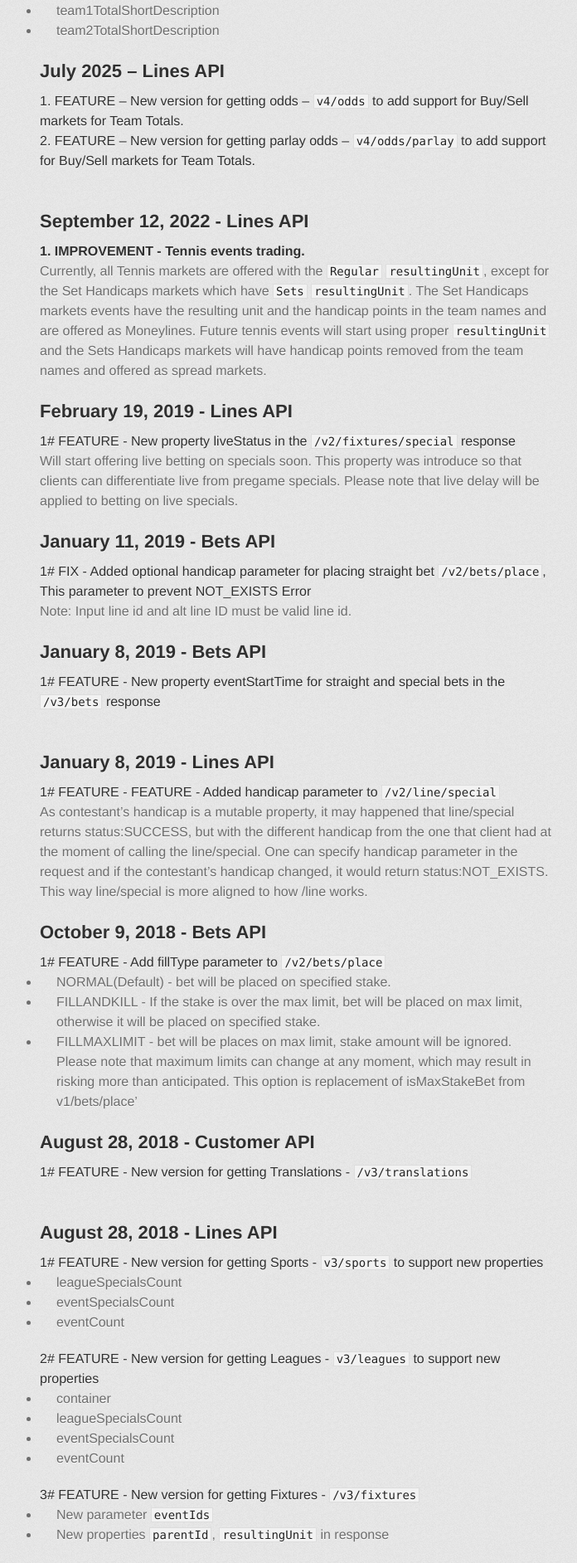
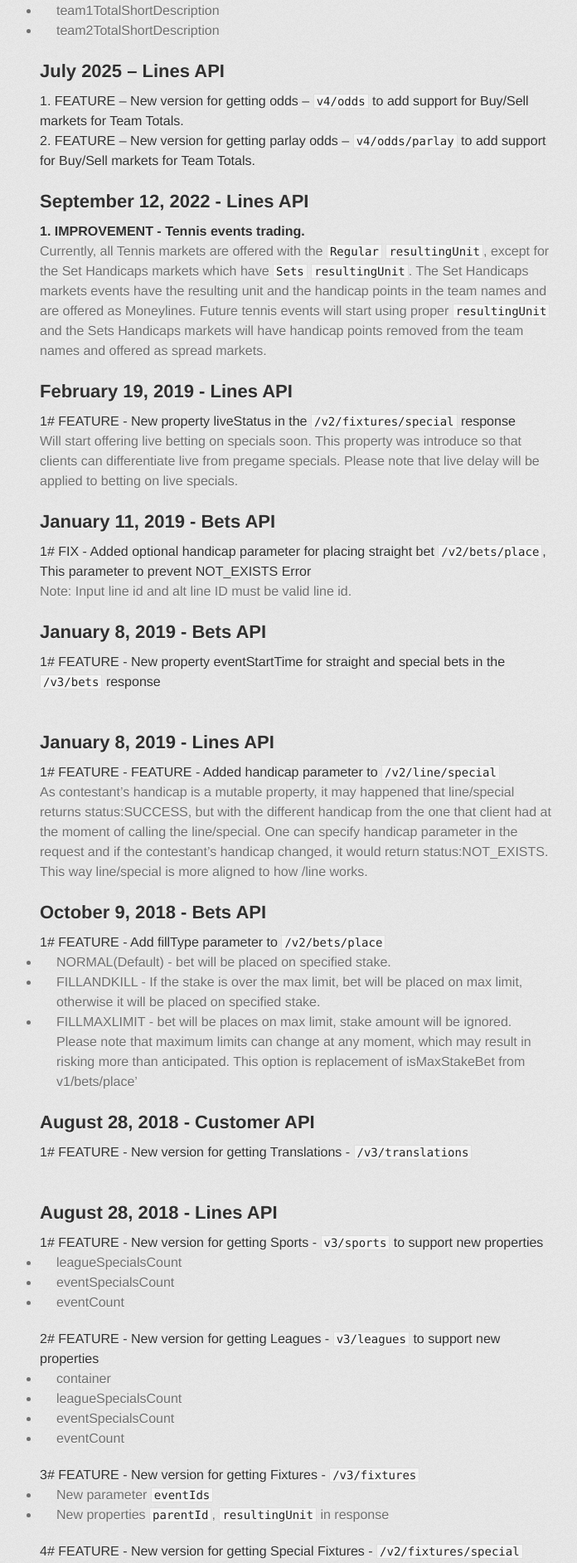
Before and after one commit to ps3838api/ps3838api.github.io, a Jekyll site: the page built from ChangesLog.md, in a window 1280 px wide. Shown: the part 692-2576 px from the top of the page at 83% size, without its empty margins (282-978 px from the left). Built offline with Jekyll 4.4.1, drawn with Linux system fonts in a browser that asks for light colours; some web fonts are replaced; our own code applies the rules of GitHub Pages for plain Markdown files.

Commit message:
Update ChangesLog.md

```diff
--- a/ChangesLog.md
+++ b/ChangesLog.md
@@ -22,7 +22,7 @@
 
 ##### 1. <span>FEATURE</span> – New version for getting odds – `v4/odds` to add support for Buy/Sell markets for Team Totals.
 ##### 2. <span>FEATURE</span> – New version for getting parlay odds – `v4/odds/parlay` to add support for Buy/Sell markets for Team Totals.
-&nbsp;
+<p></p>
 
 ## September 12, 2022 - Lines API
 
```
